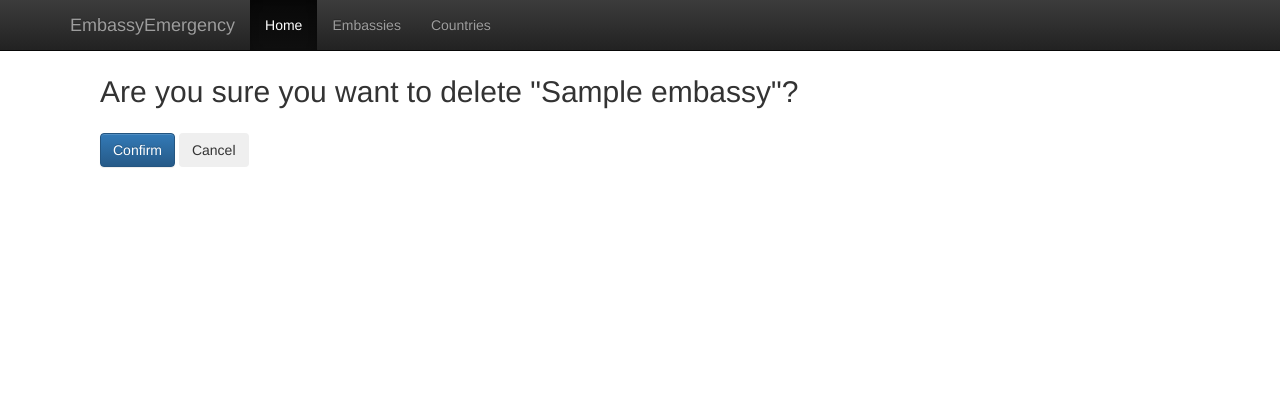
After one commit to dretta/EmbassyEmergency, a Django app: page /1/delete/ in a window 1280 px wide. The commit adds this page. Shown: the top 420 px of the page. Run offline with Django 3.2, Linux system fonts and the light colour scheme; tables that the repository leaves empty hold one stand-in row (values such as "Sample post"); some libraries are stand-ins or nearby versions.

Commit message:
Enabled deleting an Embassy

```diff
--- /dev/null
+++ b/finder/templates/finder/embassy_delete.html
@@ -0,0 +1,14 @@
+{% extends "finder/base.html" %}
+
+
+{% block content %}
+
+	<h2 class="title">Are you sure you want to delete "{{ object }}"?</h2>
+
+	<form action="" method="post">
+		{% csrf_token %}
+		<input type="submit" value="Confirm" class="btn btn-primary"/>
+		<input type="submit" name="cancel" value="Cancel" class="btn btn-secondary"/>
+	</form>
+
+{% endblock %}
--- a/finder/templates/finder/embassy_info.html
+++ b/finder/templates/finder/embassy_info.html
@@ -5,7 +5,7 @@
 
 <h2 class="title with-button">You're looking at the Embassy {{ embassy }}.</h2>
 <a href="{% url 'finder:embassy_edit' embassy.id %}" class="title-button btn btn-default">Edit</a>
-<a href="{% url 'finder:embassy_edit' embassy.id %}" class="title-button btn btn-default">Delete</a>
+<a href="{% url 'finder:embassy_delete' embassy.id %}" class="title-button btn btn-default">Delete</a>
 
 
 <h3 class="sub-title"> This Embassy was sent from
--- a/finder/urls.py
+++ b/finder/urls.py
@@ -22,6 +22,8 @@ urlpatterns = [
 	url(r'^(?P<pk>[0-9]+)/edit/$', views.EmbassyEditView.as_view(), name='embassy_edit'),
 	# ex: /finder/AB/edit/
 	url(r'^(?P<pk>[A-Z]{2})/edit/$', views.CountryEditView.as_view(), name='country_edit'),
+	# ex: /finder/5/delete/
+	url(r'^(?P<pk>[0-9]+)/delete/$', views.EmbassyDeleteView.as_view(), name='embassy_delete'),
 	# ex: /finder/5/
 	url(r'^(?P<pk>[0-9]+)/$', views.EmbassyView.as_view(), name='embassy_info'),
 	# ex: /finder/AB/
--- a/finder/views.py
+++ b/finder/views.py
@@ -2,7 +2,7 @@ from django.shortcuts import get_object_or_404, render, redirect
 from django.http import HttpResponseRedirect, HttpResponse
 from .models import Country, Embassy
 from django.template import loader
-from django.urls import reverse
+from django.urls import reverse, reverse_lazy
 from django.views import generic
 import requests
 from .forms import BootstrapModelForm
@@ -82,6 +82,19 @@ class CountryEditView(generic.edit.UpdateView):
 		else:
 			return super(CountryEditView, self).post(request, *args, **kwargs)
 
+class EmbassyDeleteView(generic.edit.DeleteView):
+	model = Embassy
+	template_name_suffix = '_delete'
+	success_url = reverse_lazy('finder:embassy_list')
+
+	def post(self, request, *args, **kwargs):
+		print(self)
+		if "cancel" in request.POST:
+			object = self.get_object()
+			return redirect(object)
+		else:
+			return super(EmbassyDeleteView, self).post(request, *args, **kwargs)
+
 class EmbassyView(generic.DetailView):
 	model = Embassy
 	template_name = 'finder/embassy_info.html'
```
